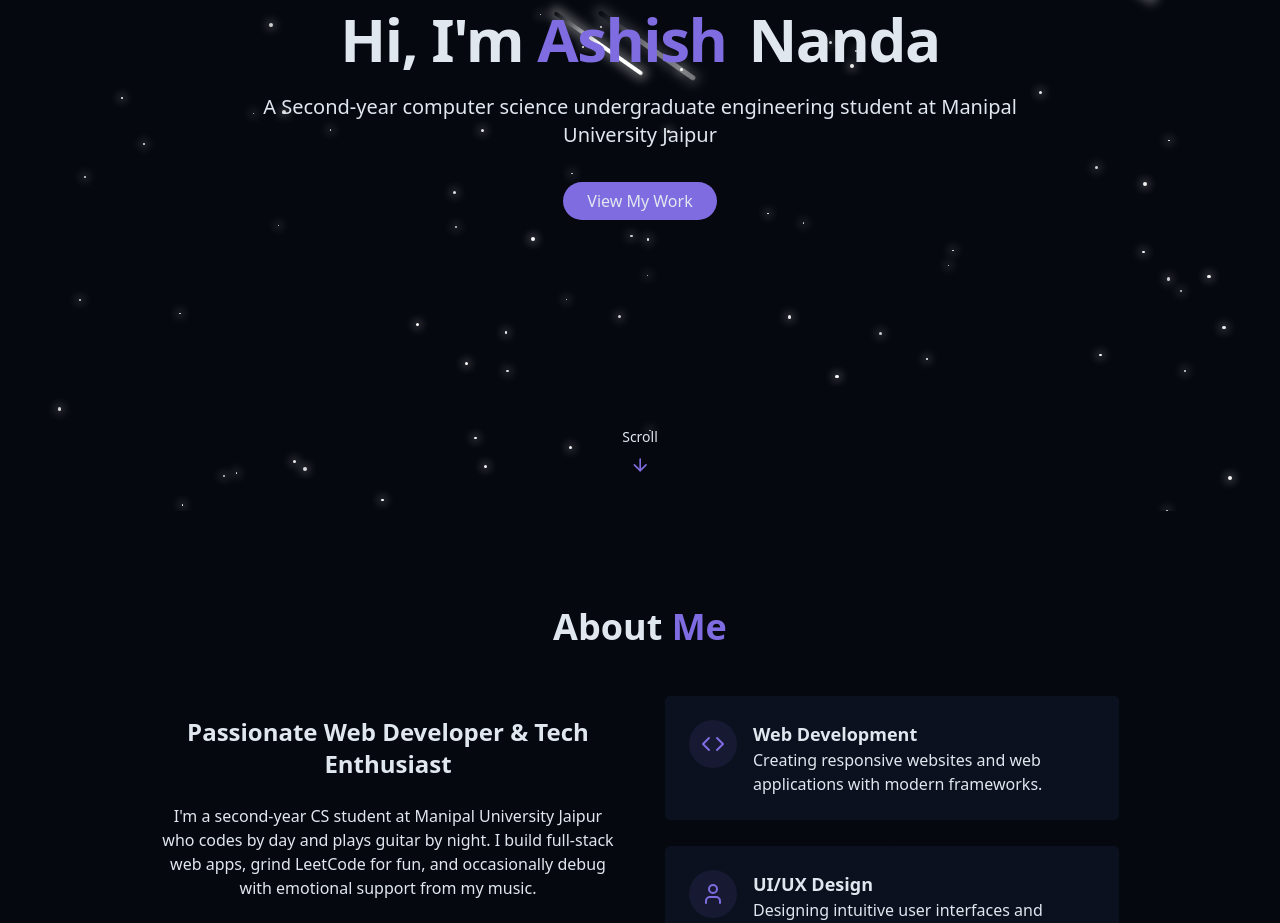
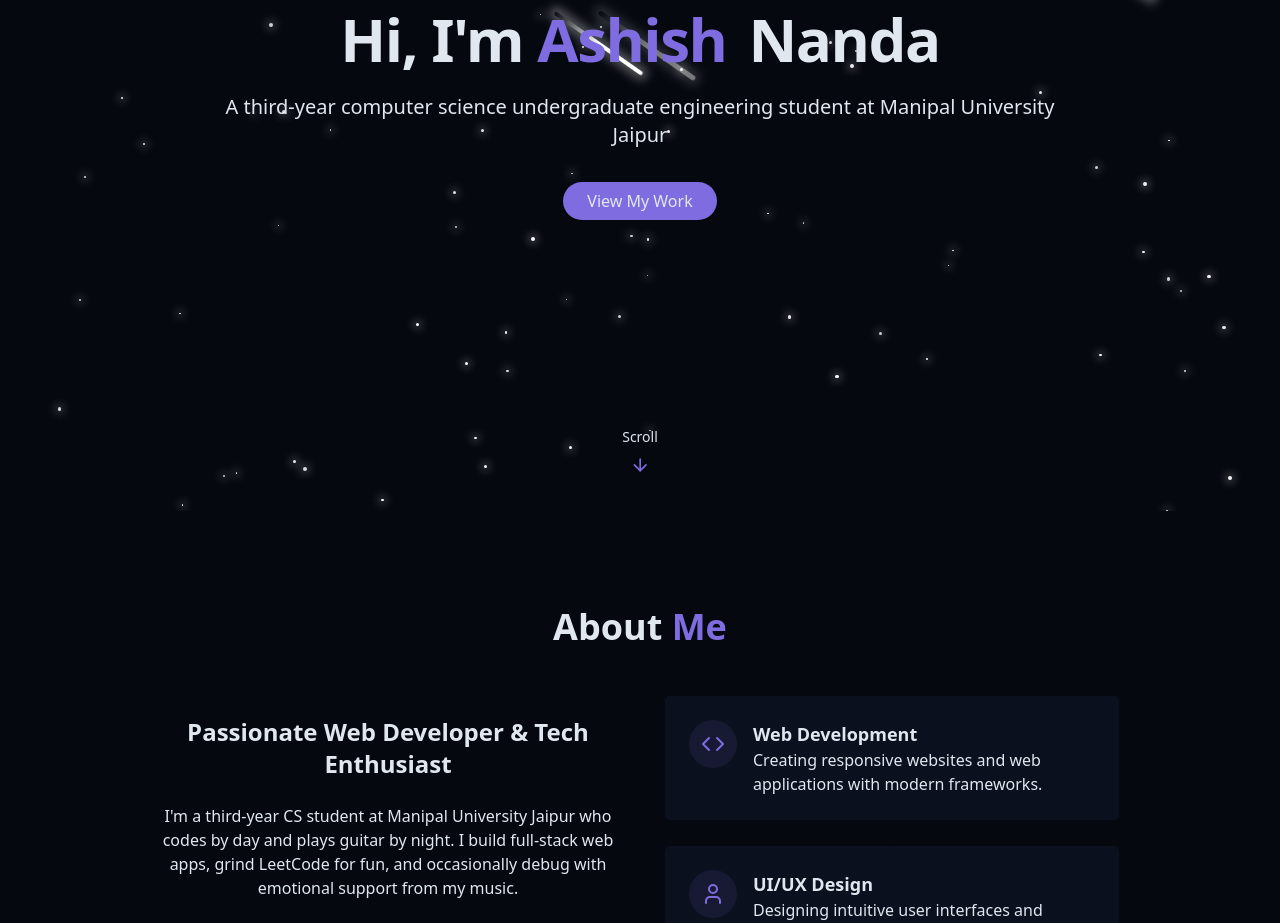
Before and after one commit to ashishnanda19/ashish-portfolio, a React (Vite) app: page / in a window 1280 px wide. Shown: the part 289-1212 px from the top of the page. Built offline with nearby package versions, Linux system fonts and the light colour scheme.

Commit message:
added projects

```diff
--- a/src/components/AboutSection.jsx
+++ b/src/components/AboutSection.jsx
@@ -16,7 +16,7 @@ export const AboutSection = () => {
             </h3>
 
             <p className="text-muted-foreground">
-            I'm a second-year CS student at Manipal University Jaipur who codes by day and plays guitar by night. I build full-stack web apps, grind LeetCode for fun, and occasionally debug with emotional support from my music.
+            I'm a third-year CS student at Manipal University Jaipur who codes by day and plays guitar by night. I build full-stack web apps, grind LeetCode for fun, and occasionally debug with emotional support from my music.
             </p>
 
             <p className="text-muted-foreground">
--- a/src/components/HeroSection.jsx
+++ b/src/components/HeroSection.jsx
@@ -21,7 +21,7 @@ export const HeroSection = () => {
           </h1>
 
           <p className="text-lg md:text-xl text-muted-foreground max-2-2xl mx-auto opacity-0 animate-fade-in-delay-3">
-          A Second-year computer science undergraduate engineering student at Manipal University Jaipur
+          A third-year computer science undergraduate engineering student at Manipal University Jaipur
           </p>
 
           <div className="pt-4 opacity-0 animate-fade-in-delay-4">
--- a/src/components/ProjectsSection.jsx
+++ b/src/components/ProjectsSection.jsx
@@ -3,6 +3,15 @@ import { ArrowRight, ExternalLink, Github } from "lucide-react";
 const projects = [
   {
     id: 1,
+    title: "IntelliCV",
+    description: "An AI-powered Resume Analyzer with React, React Router, and Puter.js! Implement seamless auth, upload and store resumes, and match candidates to jobs using smart AI evaluations. Get custom feedback and ATS scores tailored to each listing—all wrapped in a clean, reusable UI.",
+    image: "/projects/Project5.png",
+    tags: ["React", "Tailwind", "Typescript", "Puter.js"],
+    demoUrl: "https://intellicv-analyser.vercel.app/",
+    githubUrl: "https://github.com/ashishnanda19/IntelliCV",
+  },
+  {
+    id: 2,
     title: "University Management System",
     description: "This project is a University Management System with three user panels: Admin, Faculty, and Student. The system is built using PHP, HTML, CSS, JavaScript, and MySQL.",
     image: "/projects/Project4.jpg",
@@ -11,7 +20,7 @@ const projects = [
     githubUrl: "https://github.com/ashishnanda19/ums-project",
   },
   {
-    id: 2,
+    id: 3,
     title: "Personal Portfolio",
     description: "A responsive portfolio built with React, Tailwind, and Vite, featuring Home, About, Skills, Project mode and a contact section. Deployed on Vercel.",
     image: "/projects/Project3.jpg",
@@ -20,7 +29,7 @@ const projects = [
     githubUrl: "https://github.com/ashishnanda19/ashish-portfolio",
   },
   {
-    id: 3,
+    id: 4,
     title: "SpeedZ - Test Your Typing Speed",
     description: "A simple and modern typing speed test application built with HTML, CSS, and JavaScript. Test and improve your typing speed with different modes and time limits.",
     image: "/projects/Project1.png",
@@ -29,7 +38,7 @@ const projects = [
     githubUrl: "https://github.com/ashishnanda19/SpeedZ",
   },
   {
-    id: 4,
+    id: 5,
     title: "YouTube Clone",
     description:
       "This is a simple frontend clone of YouTube built using only HTML and CSS. The project replicates the basic layout and design of YouTube's homepage, focusing on responsiveness and styling.",
```
Also changed, not shown: 1 other file (tests, documents, lock files or other folders).
